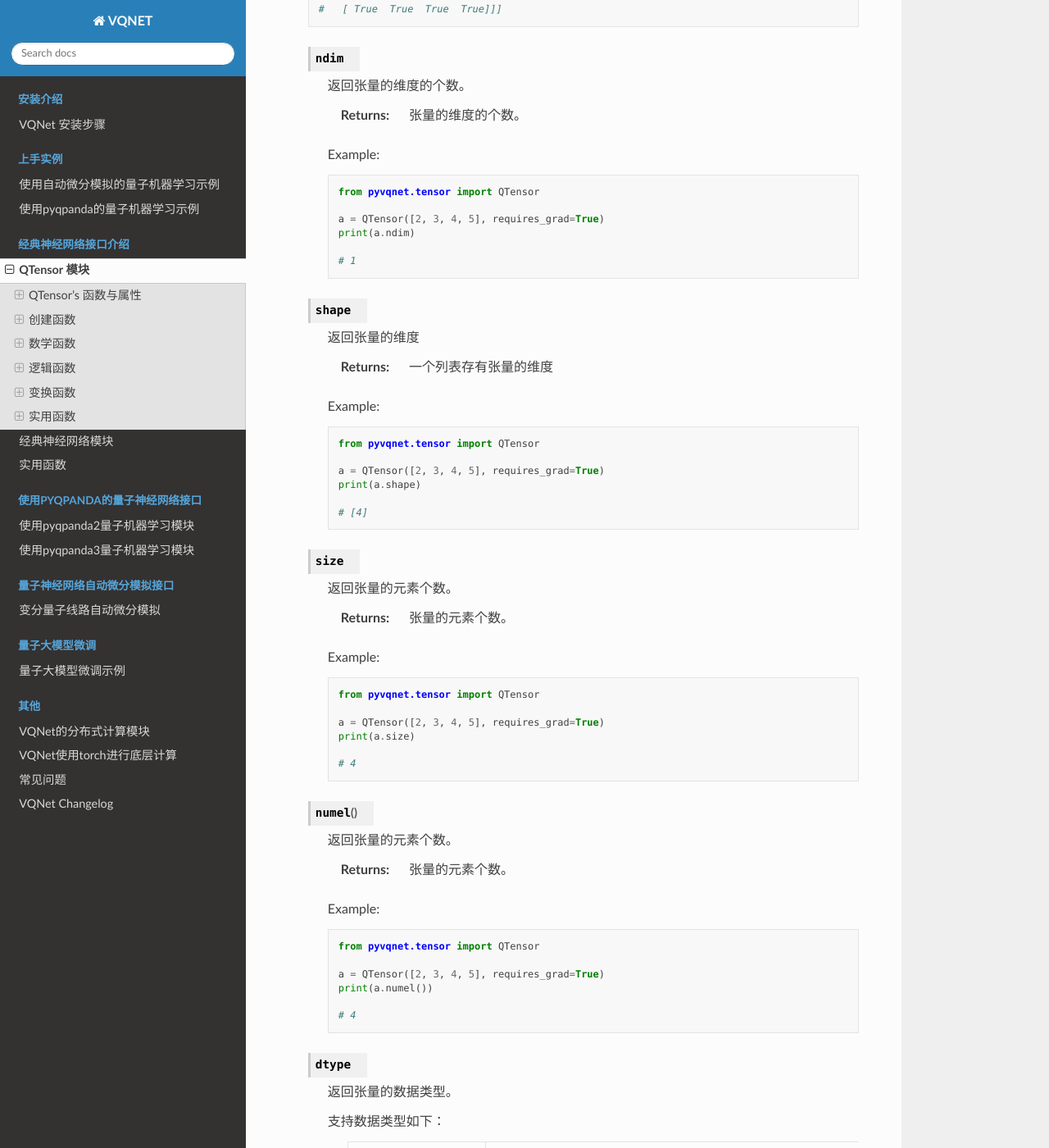
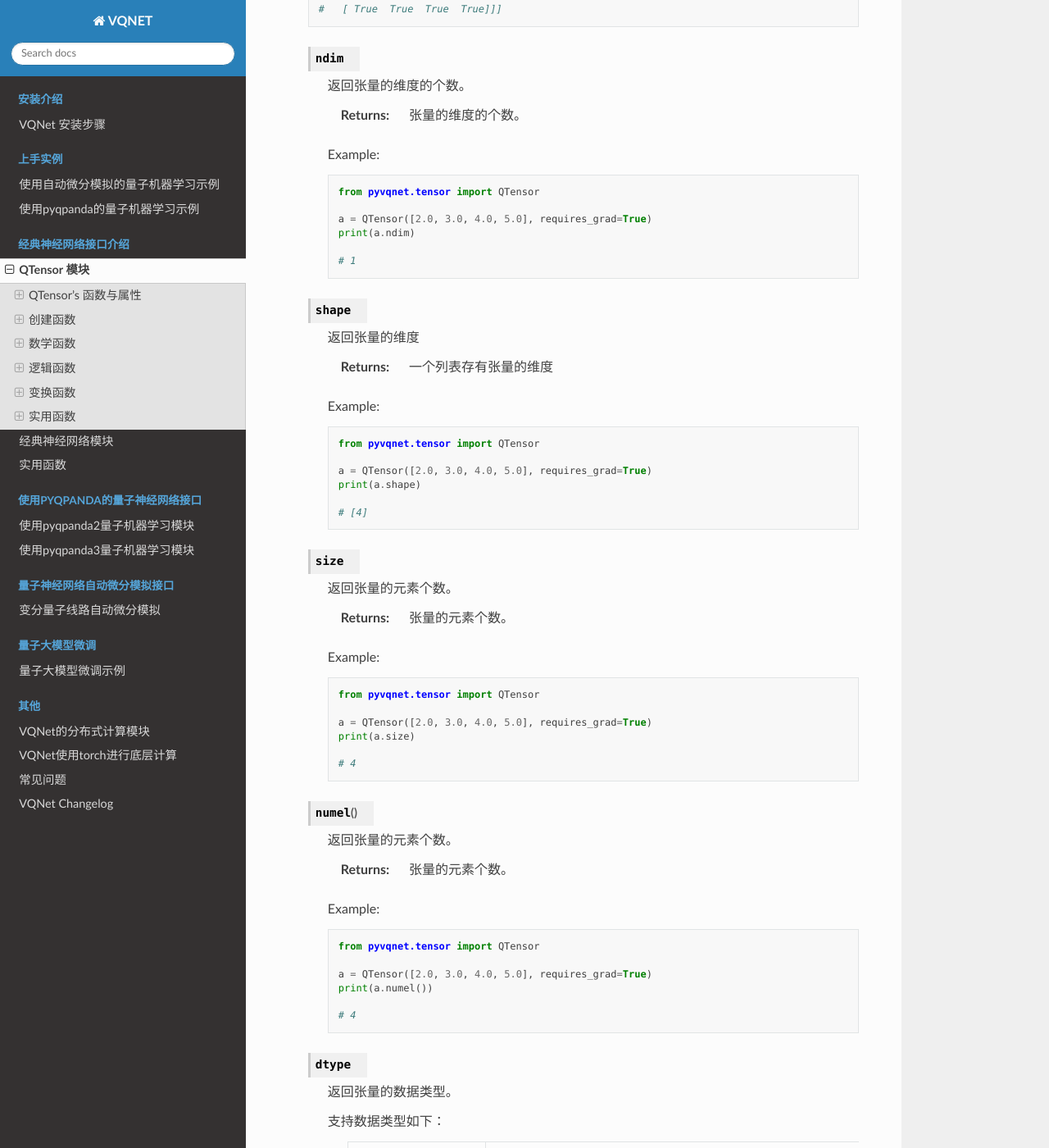
Before and after one commit to OriginQ/VQNET2.0-tutorial, a Sphinx documentation site: the page built from source/rst/QTensor.rst, in a window 1280 px wide and 1400 px high, scrolled down 889 px. Shown: the whole window at 82% size. Built offline with Sphinx 7.4.7 and the Read the Docs theme 3.1.0, drawn with Linux system fonts in a browser that asks for light colours; some of the changed text lies outside the part shown.

Commit message:
[fix] fix QTensor requires_grad examples and nn.rst for 2.17.3
Apply changes from English repo commits:
- Change int values to float for QTensor with requires_grad=True
- Update RuntimeError message in no_grad example
- Remove params.getdata() calls in ansatz functions

Co-Authored-By: Claude Opus 4.6 <noreply@anthropic.com>

```diff
--- a/source/rst/QTensor.rst
+++ b/source/rst/QTensor.rst
@@ -51,7 +51,7 @@ QTensor's 函数与属性
 
             from pyvqnet.tensor import QTensor
 
-            a = QTensor([2, 3, 4, 5], requires_grad=True)
+            a = QTensor([2.0, 3.0, 4.0, 5.0], requires_grad=True)
             print(a.ndim)
 
             # 1
@@ -68,7 +68,7 @@ QTensor's 函数与属性
 
             from pyvqnet.tensor import QTensor
 
-            a = QTensor([2, 3, 4, 5], requires_grad=True)
+            a = QTensor([2.0, 3.0, 4.0, 5.0], requires_grad=True)
             print(a.shape)
 
             # [4]
@@ -85,7 +85,7 @@ QTensor's 函数与属性
 
             from pyvqnet.tensor import QTensor
 
-            a = QTensor([2, 3, 4, 5], requires_grad=True)
+            a = QTensor([2.0, 3.0, 4.0, 5.0], requires_grad=True)
             print(a.size)
 
             # 4
@@ -101,7 +101,7 @@ QTensor's 函数与属性
 
             from pyvqnet.tensor import QTensor
 
-            a = QTensor([2, 3, 4, 5], requires_grad=True)
+            a = QTensor([2.0, 3.0, 4.0, 5.0], requires_grad=True)
             print(a.numel())
 
             # 4
@@ -171,7 +171,7 @@ QTensor's 函数与属性
         Example::
 
             from pyvqnet.tensor import QTensor
-            t3 = QTensor([2, 3, 4, 5], requires_grad=True)
+            t3 = QTensor([2.0, 3.0, 4.0, 5.0], requires_grad=True)
             t3.zero_grad()
             print(t3.grad)
             # [0., 0., 0., 0.]
@@ -209,7 +209,7 @@ QTensor's 函数与属性
 
             from pyvqnet.tensor import tensor
             from pyvqnet.tensor import QTensor
-            t3 = QTensor([2, 3, 4, 5], requires_grad=True)
+            t3 = QTensor([2.0, 3.0, 4.0, 5.0], requires_grad=True)
             t4 = t3.to_numpy()
             print(t4)
 
@@ -3214,7 +3214,7 @@ select
         from pyvqnet.tensor import tensor
         from pyvqnet.tensor import QTensor
         import numpy as np
-        t = QTensor(np.arange(1,25).reshape(2,3,4))
+        t = QTensor(np.arange(1,25.0).reshape(2,3,4))
 
         indx = [":", "0", ":"]
         t.requires_grad = True
@@ -3242,7 +3242,7 @@ concatenate
 
         from pyvqnet.tensor import tensor
         from pyvqnet.tensor import QTensor
-        x = QTensor([[1, 2, 3],[4,5,6]], requires_grad=True)
+        x = QTensor([[1.0, 2, 3],[4,5,6]], requires_grad=True)
         y = 1-x
         x = tensor.concatenate([x,y],1)
         print(x)
--- a/source/rst/nn.rst
+++ b/source/rst/nn.rst
@@ -1142,7 +1142,7 @@ Dropout
         b = 2
         ic = 2
         x = QTensor(np.arange(-1 * ic * 2 * 2,
-                            (b - 1) * ic * 2 * 2).reshape([b, ic, 2, 2]),
+                            (b - 1) * ic * 2 * 2.0).reshape([b, ic, 2, 2]),
                     requires_grad=True)
         droplayer = Dropout(0.5)
         droplayer.train()
```
Also changed, not shown: other parts of source/rst/QTensor.rst (+3 -1 lines), other parts of source/rst/nn.rst (+2 -2 lines).
